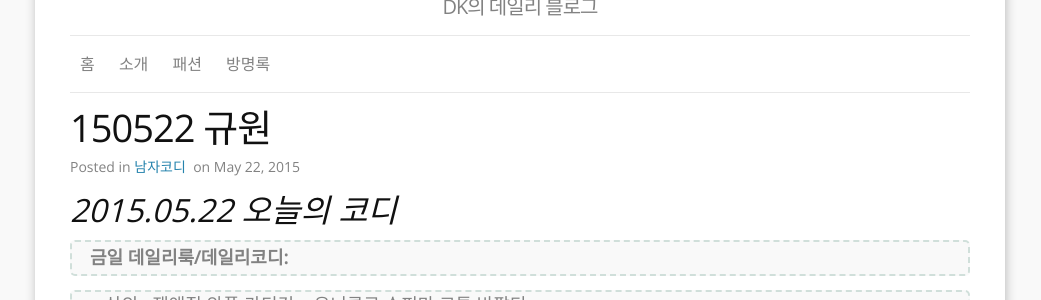
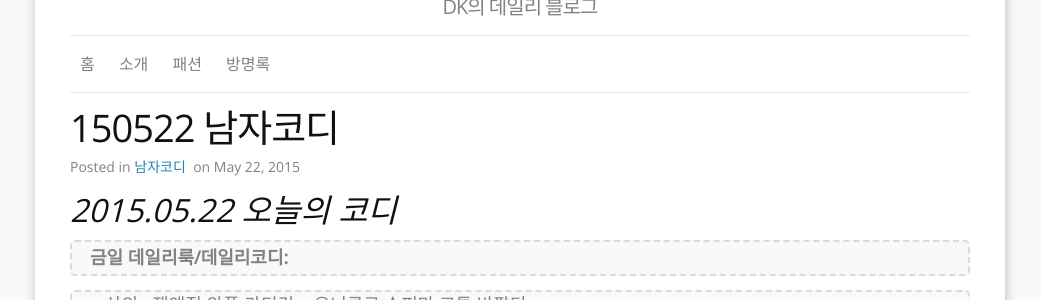
Before and after one commit to kut-fashion/kut-fashion, a Jekyll site: the page built from _posts/2015-05-22-DailyMen5.md, in a window 1280 px wide. Shown: the part 127-427 px from the top of the page, without its empty margins (120-1161 px from the left). Built offline with Jekyll 4.4.1, drawn with Linux system fonts in a browser that asks for light colours; comment, search, counter and statistics services are not loaded.

Commit message:
Update 2015-05-22-DailyMen5.md

```diff
--- a/_posts/2015-05-22-DailyMen5.md
+++ b/_posts/2015-05-22-DailyMen5.md
@@ -1,6 +1,6 @@
 ---
 layout: post
-title:  "150522 규원"
+title:  "150522 남자코디"
 date:   2015-05-22 22:15:00
 categories: 남자코디
 ---
```
